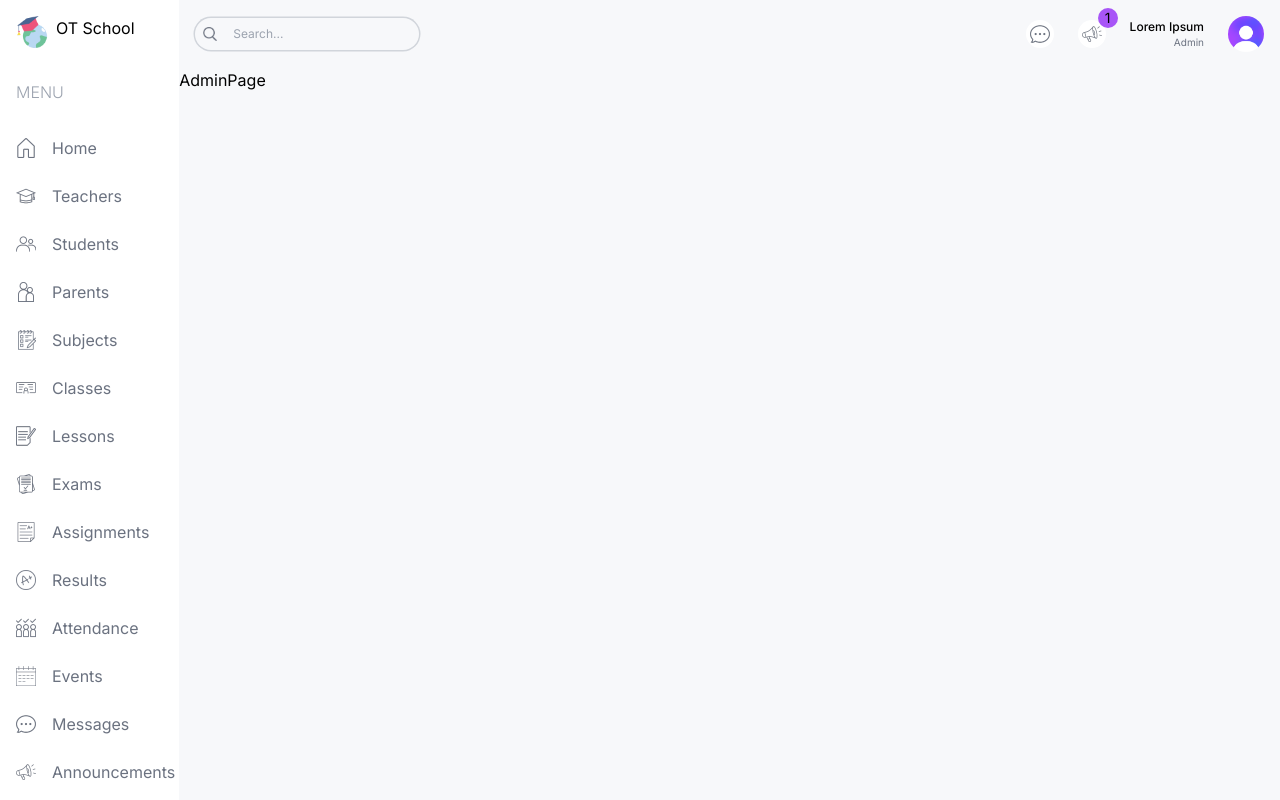
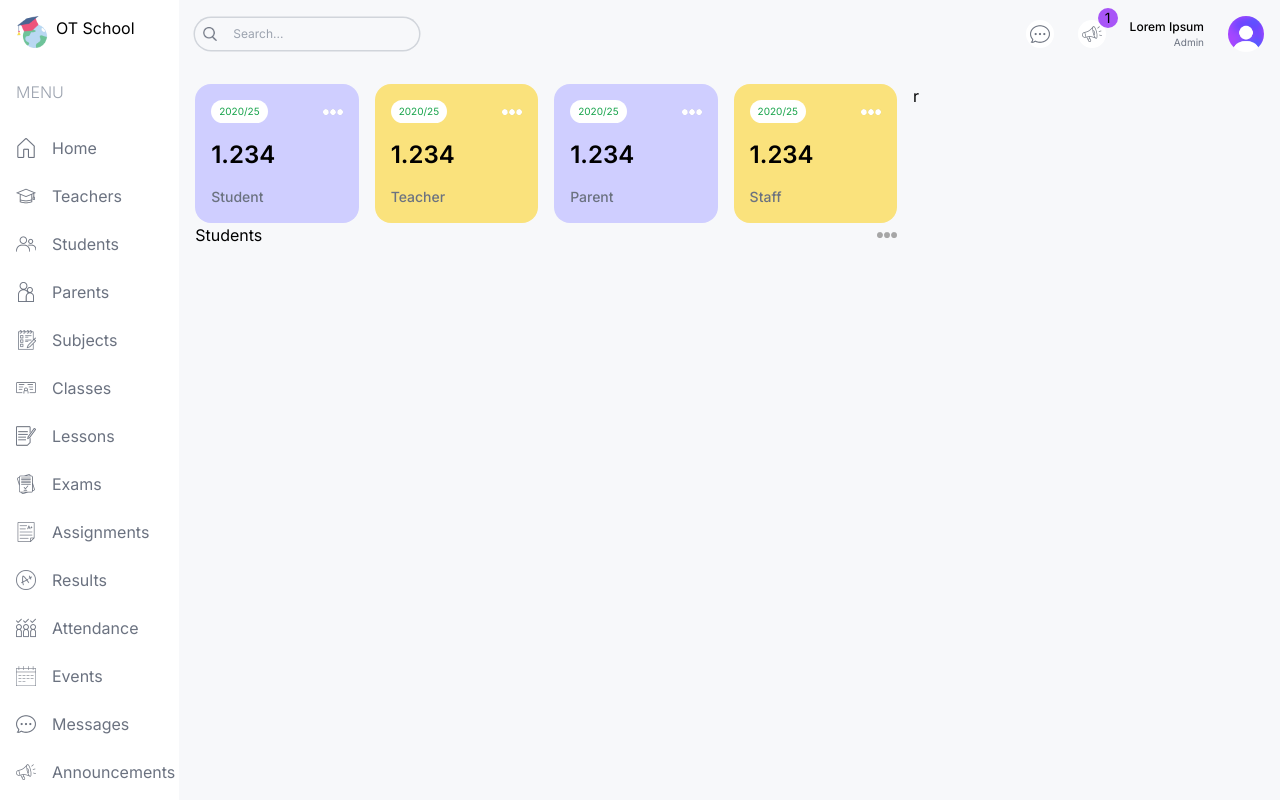
Before and after one commit to AlexThukynov1/ot-dashboard, a Next.js app: page /admin in a window 1280 px wide. Shown: the top 800 px of the page. Built offline with nearby package versions, Linux system fonts and the light colour scheme.

Commit message:
add(charts + user cards)

```diff
--- a/src/app/(dashboard)/admin/page.tsx
+++ b/src/app/(dashboard)/admin/page.tsx
@@ -1,6 +1,22 @@
+import RadialChart from "@/components/RadialChart"
+import UserCard from "@/components/UserCard"
+
 const AdminPage = () => {
   return (
-    <div className=''>AdminPage</div>
+    <div className='p-4 flex gap-4 flex-col md:flex-row'>
+      <div className="w-full lg:w-2/3">
+        <div className="flex gap-4 justify-between flex-wrap">
+          <UserCard type="student"/>
+          <UserCard type="teacher"/>
+          <UserCard type="parent"/>
+          <UserCard type="staff"/>
+        </div>
+        <div className="">
+          <RadialChart/>
+        </div>
+      </div>
+      <div className="w-full lg:w-1/3">r</div>
+    </div>
   )
 }
 
--- /dev/null
+++ b/src/components/RadialChart.tsx
@@ -0,0 +1,83 @@
+"use client"
+import Image from 'next/image';
+import { RadialBarChart, RadialBar, Legend, ResponsiveContainer } from 'recharts';
+
+const data = [
+  {
+    name: '18-24',
+    uv: 31.47,
+    pv: 2400,
+    fill: '#8884d8',
+  },
+  {
+    name: '25-29',
+    uv: 26.69,
+    pv: 4567,
+    fill: '#83a6ed',
+  },
+  {
+    name: '30-34',
+    uv: 15.69,
+    pv: 1398,
+    fill: '#8dd1e1',
+  },
+  {
+    name: '35-39',
+    uv: 8.22,
+    pv: 9800,
+    fill: '#82ca9d',
+  },
+  {
+    name: '40-49',
+    uv: 8.63,
+    pv: 3908,
+    fill: '#a4de6c',
+  },
+  {
+    name: '50+',
+    uv: 2.63,
+    pv: 4800,
+    fill: '#d0ed57',
+  },
+  {
+    name: 'unknow',
+    uv: 6.67,
+    pv: 4800,
+    fill: '#ffc658',
+  },
+];
+
+const style = {
+    top: '50%',
+    right: 0,
+    transform: 'translate(0, -50%)',
+    lineHeight: '24px',
+  };
+
+const RadialChart = () => {
+    return (
+        <div className=''>
+            <div className='flex justify-between items-center'>
+                <h1>Students</h1>
+                <Image src="/moreDark.png" alt="" width={20} height={20}/>
+            </div>
+            <div className=''>
+            <ResponsiveContainer width="100%" height="100%">
+                <RadialBarChart cx="50%" cy="50%" innerRadius="10%" outerRadius="80%" barSize={10} data={data}>
+                <RadialBar
+                    minAngle={15}
+                    label={{ position: 'insideStart', fill: '#fff' }}
+                    background
+                    clockWise
+                    dataKey="uv"
+                />
+                <Legend iconSize={10} layout="vertical" verticalAlign="middle" wrapperStyle={style} />
+                </RadialBarChart>
+            </ResponsiveContainer>
+            </div>
+            <div className=''></div>
+      </div>
+    )
+}
+
+export default RadialChart
--- /dev/null
+++ b/src/components/UserCard.tsx
@@ -0,0 +1,16 @@
+import Image from "next/image"
+
+const UserCard = ({type}: {type:string}) => {
+    return (
+        <div className='rounded-2xl odd:bg-otPurple even:bg-otYellow p-4 flex-1 min-w-[130px]'>
+            <div className="flex justify-between items-center">
+                <span className="text-[10px] bg-white px-2 py-1 rounded-full text-green-600">2020/25</span>
+                <Image src="/more.png" alt="" width={20} height={20}/>
+            </div>
+            <h1 className="text-2xl font-semibold my-4">1.234</h1>
+            <h1 className="capitalize text-sm font-medium text-gray-500">{type}</h1>
+        </div>
+    )
+}
+
+export default UserCard
--- a/tailwind.config.ts
+++ b/tailwind.config.ts
@@ -13,6 +13,14 @@
         "gradient-conic":
           "conic-gradient(from 180deg at 50% 50%, var(--tw-gradient-stops))",
       },
+      colors: {
+        otSky: "#C3EBFA",
+        otSkyLight: "#EDF9FD",
+        otPurple:"#cfceff",
+        otPurpleLight: "#f1f0ff",
+        otYellow: "#fae27c",
+        otYellowLight: "#fefce8"
+      }
     },
   },
   plugins: [],
```
Also changed, not shown: package.json (+5 -4 lines), 1 other file (tests, documents, lock files or other folders).
